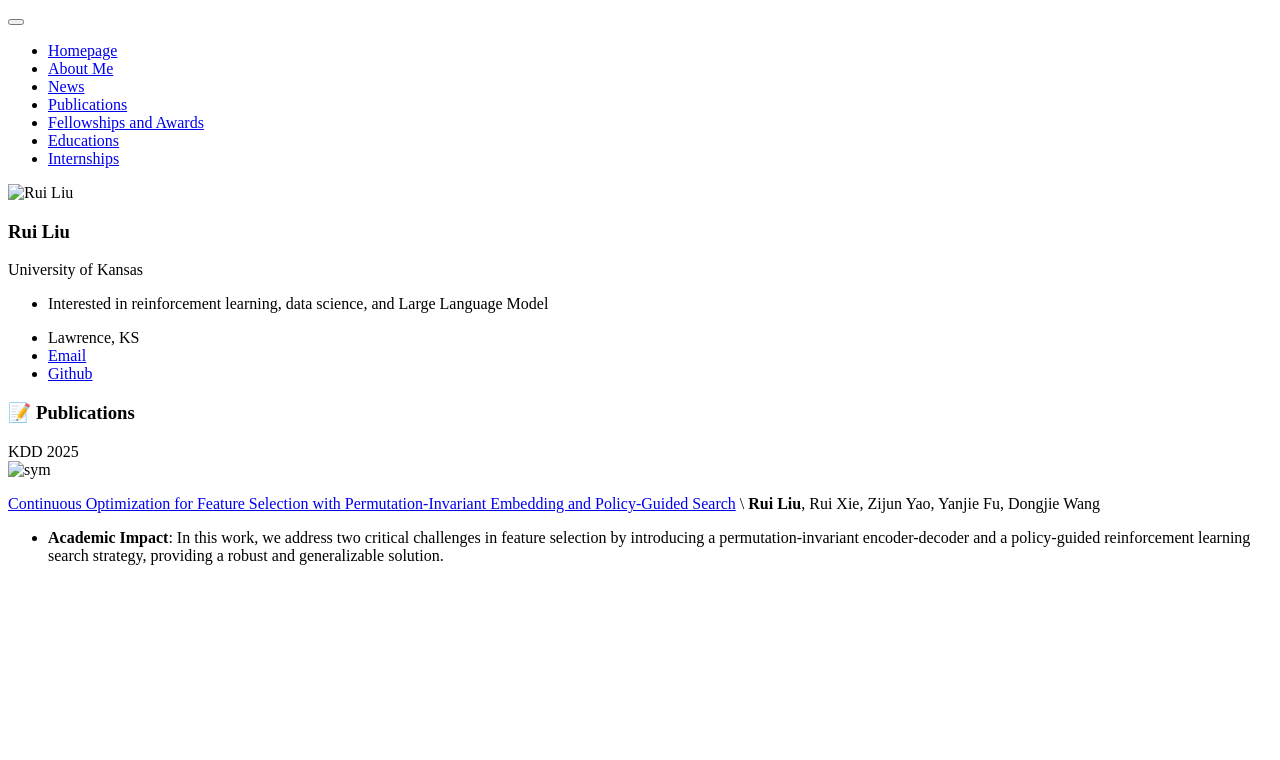
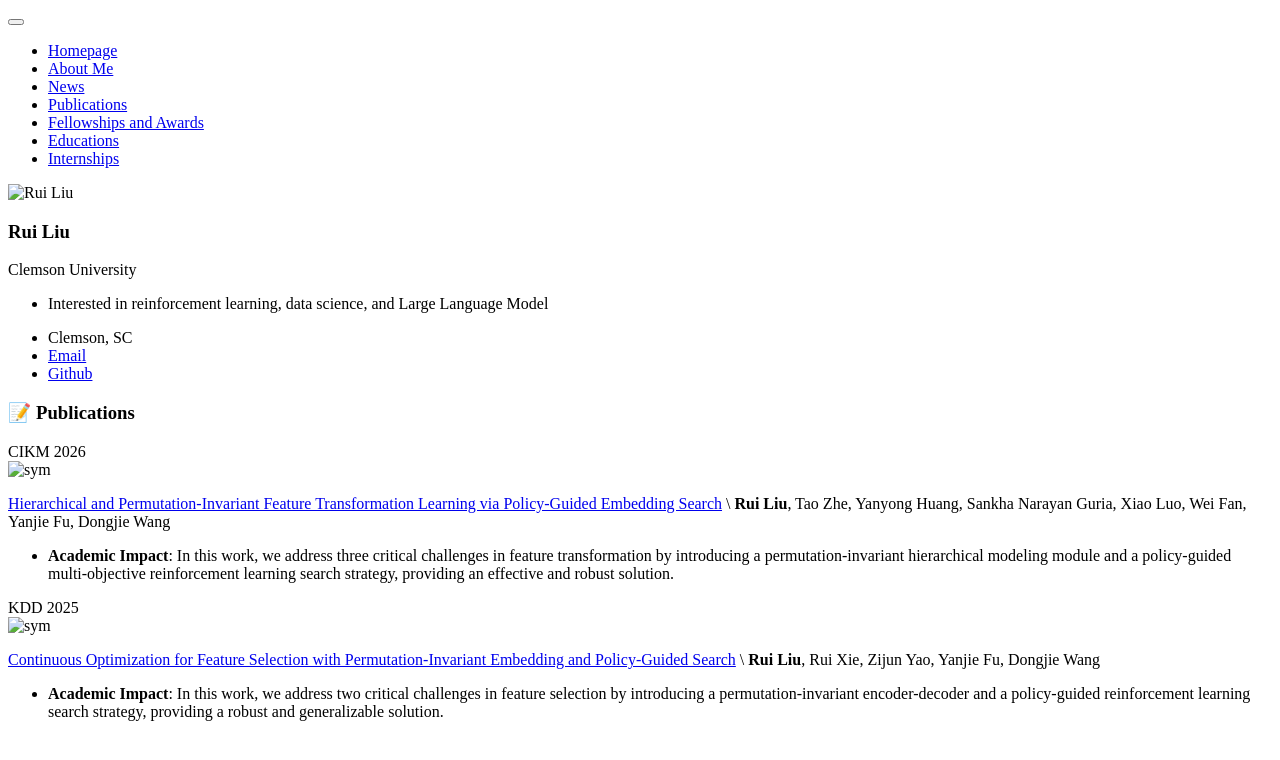
Before and after one commit to RayLiu1103/rayliu1103.github.io, a Jekyll site: the page built from _pages/includes/pub.md, in a window 1280 px wide. Shown: the top 760 px of the page. Built offline with Jekyll 4.4.1, drawn with Linux system fonts in a browser that asks for light colours; our own code applies the rules of GitHub Pages for plain Markdown files; comment, search, counter and statistics services are not loaded.

Commit message:
Add CIKM 2026 paper and update affiliation to Clemson
- Add CIKM 2026 PHER paper card with framework figure to Publications
- Update sidebar bio/location to Clemson University / Clemson, SC
- Remove leftover template CNAME (www.peijiesun.com)

Co-Authored-By: Claude Opus 5.5 <noreply@anthropic.com>

```diff
--- a/CNAME
+++ /dev/null
@@ -1 +0,0 @@
-www.peijiesun.com
--- a/_config.yml
+++ b/_config.yml
@@ -23,8 +23,8 @@ repository               : "RayLiu1103/rayliu1103.github.io"
 author:
   name             : "Rui Liu"
   avatar           : "images/ruiliu.jpg"
-  bio              : "University of Kansas"
-  location         : "Lawrence, KS"
+  bio              : "Clemson University"
+  location         : "Clemson, SC"
   employer         :
   pubmed           :
   googlescholar    :
--- a/_pages/includes/pub.md
+++ b/_pages/includes/pub.md
@@ -1,5 +1,16 @@
 
 # 📝 Publications
+
+<div class='paper-box'><div class='paper-box-image'><div><div class="badge">CIKM 2026</div><img src='../../images/paper/cikm_2026_PHER.png' alt="sym" width="100%"></div></div>
+<div class='paper-box-text' markdown="1">
+
+[Hierarchical and Permutation-Invariant Feature Transformation Learning via Policy-Guided Embedding Search](https://dl.acm.org/doi/abs/10.1145/3799682.3840882) \
+**Rui Liu**, Tao Zhe, Yanyong Huang, Sankha Narayan Guria, Xiao Luo, Wei Fan, Yanjie Fu, Dongjie Wang
+
+- **Academic Impact**: In this work, we address three critical challenges in feature transformation by introducing a permutation-invariant hierarchical modeling module and a policy-guided multi-objective reinforcement learning search strategy, providing an effective and robust solution.
+
+</div>
+</div>
 
 <div class='paper-box'><div class='paper-box-image'><div><div class="badge">KDD 2025</div><img src='../../images/paper/kdd_2025_CAPS.png' alt="sym" width="100%"></div></div>
 <div class='paper-box-text' markdown="1">
```
Also changed, not shown: images/paper/cikm_2026_PHER.png (added), 1 other file.
